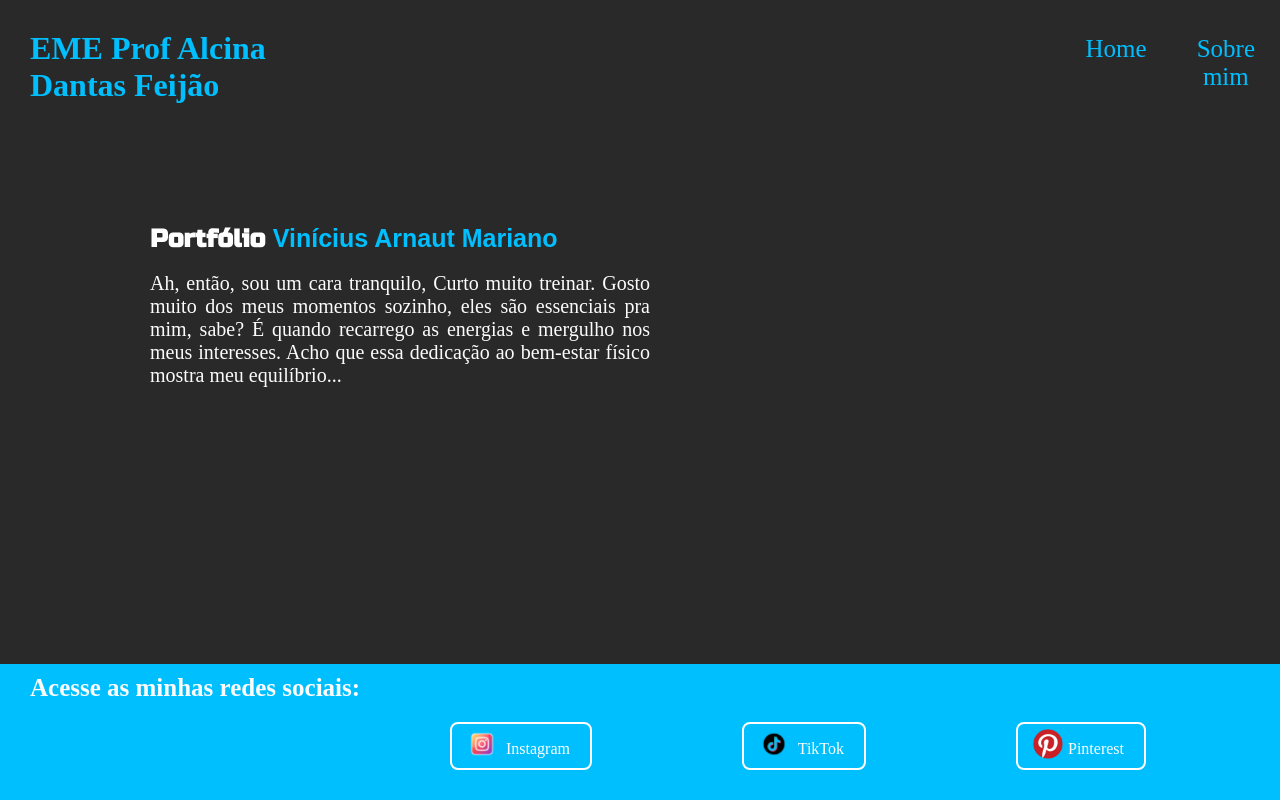
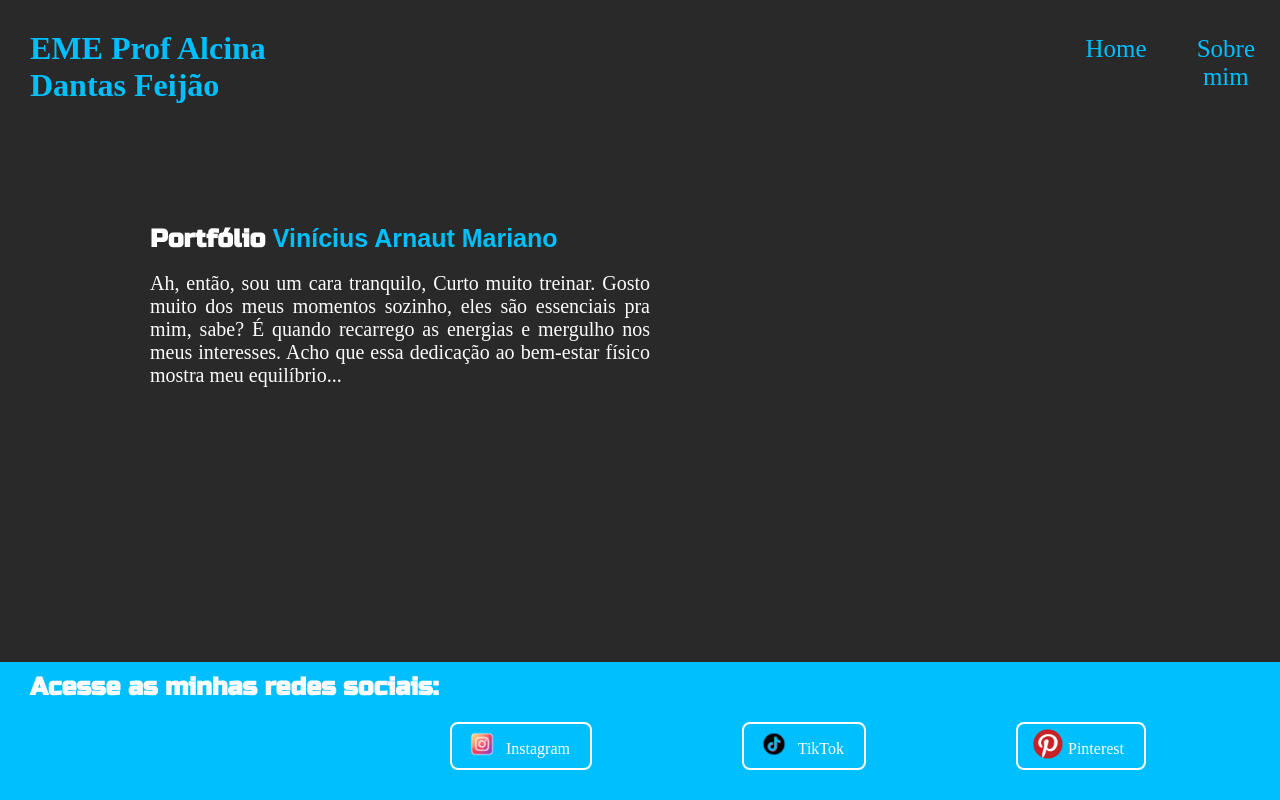
Before and after one commit to KauaHVieira/Progweb, a plain HTML site: page index.html in a window 1280 px wide. Drawn offline with Linux system fonts and the light colour scheme.

Commit message:
safecommit1

```diff
--- a/style.css
+++ b/style.css
@@ -81,7 +81,7 @@ li {
      padding: 10px 20px 30px 30px;
      margin-bottom: -10px;
      font-size: 25px;
-
+     font-family: Russo one;
     }
 
 
```
